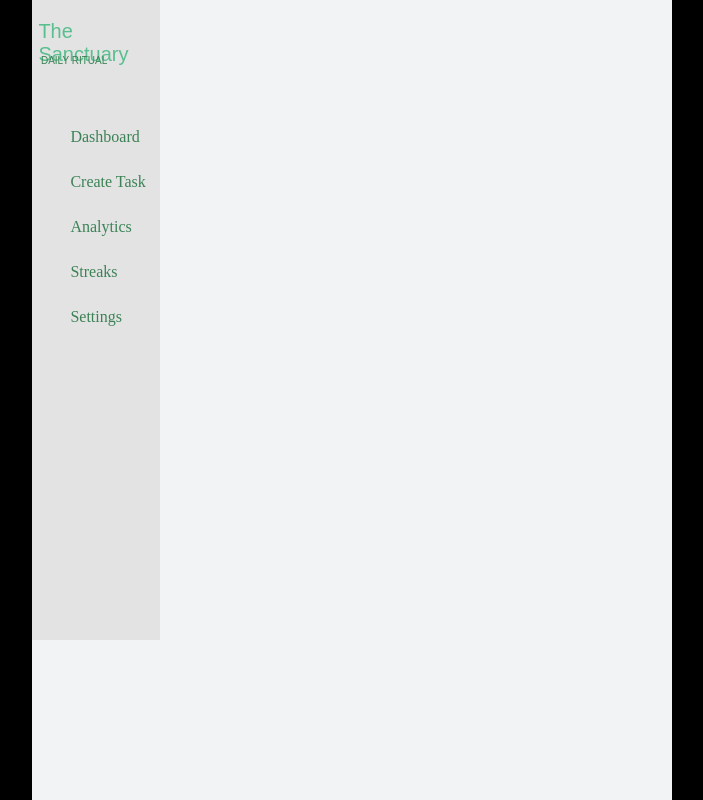
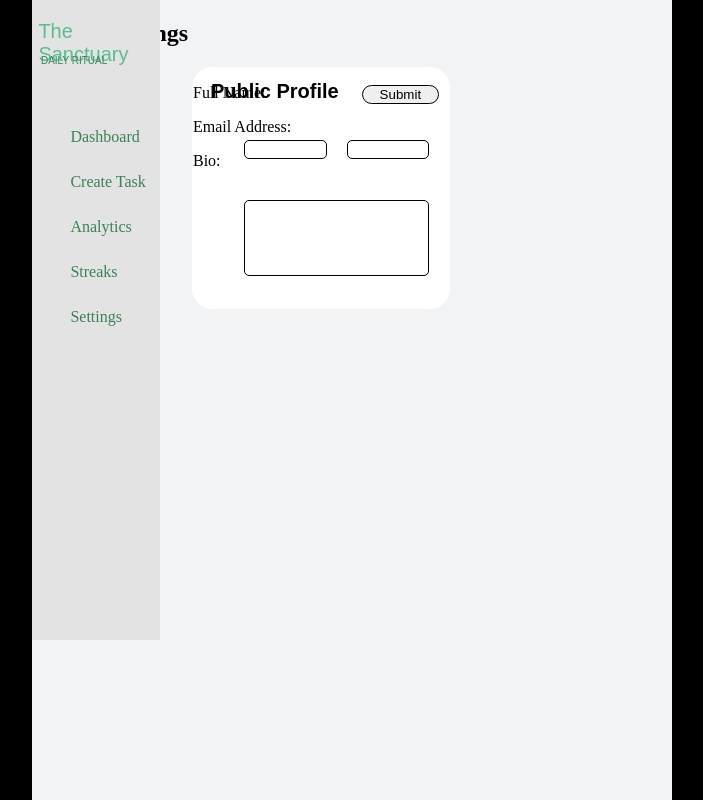
Before and after one commit to danya717/habit_tracker, a Django app: page /settings in a window 1280 px wide. Shown: the whole page, without its empty margins (288-991 px from the left). Run offline with Django 5.2, Linux system fonts and the light colour scheme.

Commit message:
big commit with many features

```diff
--- a/config/urls.py
+++ b/config/urls.py
@@ -16,15 +16,15 @@ Including another URLconf
 """
 from django.contrib import admin
 from django.urls import path
-from habit_tracker.views import top_bar_paths, daily_or_weekly_habit_switcher, habits
+from habit_tracker.views import top_bar_paths, daily_or_weekly_habit_switcher, create_task, get_task, profile_configuration
 
 urlpatterns = [
     path('admin/', admin.site.urls),
-    path('', top_bar_paths, name='Dashboard'),
-    path('create_task', habits, name='Create Task'),
+    path('', get_task, name='Dashboard'),
+    path('create_task', create_task, name='Create Task'),
     path('analytics', top_bar_paths, name='Analytics'),
     path('streaks', top_bar_paths, name='Streaks'),
-    path('settings', top_bar_paths, name='Settings'),
+    path('settings', profile_configuration, name='Settings'),
     path('', daily_or_weekly_habit_switcher, name='Daily Tasks'),
     path('weekly_habits', daily_or_weekly_habit_switcher, name='Weekly Tasks'),
 ]
--- a/data.csv
+++ b/data.csv
@@ -1,4 +1,6 @@
-dwdwdw|dwdwdw
 gym|lateral raises
-dwdwdw|dwdwdw
 gym|lateral raises
+swimming|test
+ddawdwa|dawdaw
+do python homework|till tommorow
+go for a walk|today
--- /dev/null
+++ b/data1.csv
@@ -0,0 +1,2 @@
+danya|daniel.shv00@gmail.com|hellopetya|petya@gmail.com|byebyeEmil|emil@gmail.com|123123
+wdwdw|laskimo27@gmail.com|12345
--- a/habit_tracker/forms.py
+++ b/habit_tracker/forms.py
@@ -1,5 +1,10 @@
 from django import forms
 
 class CreateTaskForm(forms.Form):
-    create_task = forms.CharField(max_length=30, widget=forms.TextInput(attrs={'class': 'create_habit_input'}))
+    create_habit = forms.CharField(max_length=30, widget=forms.TextInput(attrs={'class': 'create_habit_input'}))
     create_notes = forms.CharField(max_length=50, widget=forms.TextInput(attrs={'class': 'create_notes_input'}))
+
+class ProfileConfigurationForm(forms.Form):
+    name = forms.CharField(max_length=30,  widget=forms.TextInput(attrs={'class': 'name_input'}), label='Full Name')
+    email = forms.EmailField( widget=forms.EmailInput(attrs={'class': 'email_input'}), label='Email Address')
+    bio = forms.CharField(max_length=30, widget=forms.TextInput(attrs={'class': 'bio_input'}), label='Bio')
--- a/habit_tracker/static/css/style.css
+++ b/habit_tracker/static/css/style.css
@@ -692,3 +692,94 @@ body {
     width: 20%;
     height: 20%;
 }
+
+.active_streaks_box {
+    border: 1px solid white;
+    border-radius: 10px;
+    display: flex;
+    background-color: white;
+    width: 73%;
+    height: 30%;
+    position: absolute;
+    left: 25%;
+    top: 40%;
+}
+
+.active_streaks_title {
+    font-family: sans-serif;
+    font-size: 20px;
+    position: absolute;
+    left: 25%;
+    top: 34%;
+}
+
+.activate_streak1 {
+    position: absolute;
+    left: 20%;
+}
+
+.activate_streak2 {
+    position: absolute;
+    left: 30%;
+}
+
+.activate_streak1 {
+    position: absolute;
+    left: 75%;
+}
+
+
+.confirm_prof_changes {
+    border: 1px solid black;
+    border-radius: 20px;
+    position: absolute;
+    width: 30%;
+    top: 7%;
+    left: 66%;
+}
+
+.profile_settings_field {
+    border: 1px solid white;
+    border-radius: 20px;
+    background-color: white;
+    width: 40%;
+    height: 30%;
+    position: absolute;
+    left: 25%;
+}
+
+.profile_settings_title {
+    font-family: sans-serif;
+    font-size: 20px;
+    position: absolute;
+    left: 7%;
+    top: 5%;
+}
+
+.name_input {
+    border: 1px solid black;
+    border-radius: 5px;
+    position: absolute;
+    width: 30%;
+    top: 30%;
+    left: 20%;
+}
+
+.email_input {
+    border: 1px solid black;
+    border-radius: 5px;
+    position: absolute;
+    width: 30%;
+    top: 30%;
+    left: 60%;
+}
+
+.bio_input {
+    border: 1px solid black;
+    border-radius: 5px;
+    position: absolute;
+    width: 70%;
+    height: 30%;
+    top: 55%;
+    left: 20%;
+}
--- a/habit_tracker/templates/base.html
+++ b/habit_tracker/templates/base.html
@@ -93,7 +93,8 @@
         {% block activate_streaks %}
         {% endblock %}
 
-
+        {% block settings_page %}
+        {% endblock %}
 
 
     </div>
--- a/habit_tracker/templates/settings.html
+++ b/habit_tracker/templates/settings.html
@@ -7,3 +7,18 @@
 {% block page_title %}
     Stats
 {% endblock %}
+
+{% block settings_page %}
+<div class="settings_page">
+    <h2>Profile Settings</h2>
+    <div class="profile_settings_field">
+        <b class="profile_settings_title">Public Profile</b>
+<!--        <button>Save Changes</button>-->
+        <form method="POST">
+            {% csrf_token %}
+            {{form.as_p}}
+            <p><input type="submit" class="confirm_prof_changes"></p>
+        </form>
+    </div>
+</div>
+{% endblock %}
--- a/habit_tracker/views.py
+++ b/habit_tracker/views.py
@@ -1,5 +1,5 @@
 from django.shortcuts import render
-from habit_tracker.forms import CreateTaskForm
+from habit_tracker.forms import CreateTaskForm, ProfileConfigurationForm
 from django.shortcuts import redirect
 
 def top_bar_paths(request):
@@ -20,20 +20,58 @@ def daily_or_weekly_habit_switcher(request):
     context = {'button_paths' : button_paths}
     return render(request, f'{button_path}.html', context=context)
 
-def habits(request):
-    if request.method == 'GET':
-        form = CreateTaskForm()
-        return render(request, 'create_task.html', {'form':form})
-    elif request.method == 'POST':
+def create_task(request):
+    if request.method == 'POST':
         form = CreateTaskForm(request.POST)
         if form.is_valid():
             data = form.cleaned_data
-            create_task = data.get('create_task')
+            create_habit = data.get('create_habit')
             create_notes = data.get('create_notes')
             with open('data.csv', 'a') as file:
-                file.write(f'{create_task}|{create_notes}\n')
-            print(data)
+                file.write(f'{create_habit}|{create_notes}\n')
+            # print(data)
             return redirect('Create Task')
+        form = CreateTaskForm()
+        context = {'form': form}
+        return render(request, 'create_task.html', context=context)
+    form = CreateTaskForm()
+    return render(request, 'create_task.html', {'form': form})
+
+def get_task(request):
+    with open('data.csv', 'r') as file:
+        data = file.readlines()
+        if len(data) > 0:
+            task_data_1 = data[-1]
+            task_name_1 = task_data_1.split('|')[0]
+            task_note_1 = task_data_1.split('|')[0]
         else:
-            form = CreateTaskForm()
-            return render(request, 'create_task.html', {'form':form})
+            task_name_1 = ''
+            task_note_1 = ''
+        context = {'task_name_1': task_name_1, 'task_note_1': task_note_1}
+        return render(request, 'habit_tracker.html', context=context)
+
+def profile_configuration(request):
+    if request.method == 'POST':
+        form = ProfileConfigurationForm(request.POST)
+        if form.is_valid():
+            data = form.cleaned_data
+            name = data.get('name')
+            email = data.get('email')
+            bio = data.get('bio')
+            with open('data1.csv', 'a') as file:
+                file.write(f'{name}|{email}|{bio}\n')
+            return redirect('Settings')
+    with open('data1.csv', 'r') as file:
+        data = file.readlines()
+        if len(data) > 0:
+            profile_data_1 = data[-1]
+            profile_name_1 = profile_data_1.split('|')[0]
+            profile_email_1 = profile_data_1.split('|')[1]
+            profile_bio_1 = profile_data_1.split('|')[2]
+        else:
+            profile_name_1 = ''
+            profile_email_1 = ''
+            profile_bio_1 = ''
+    form = ProfileConfigurationForm()
+    context = {'form': form, 'profile_name_1': profile_name_1, 'profile_email_1': profile_email_1, 'profile_bio_1': profile_bio_1}
+    return render(request, 'settings.html', context=context)
```
Also changed, not shown: habit_tracker/templates/habit_tracker.html (+7 -4 lines), habit_tracker/templates/streaks.html (+6 -2 lines).
